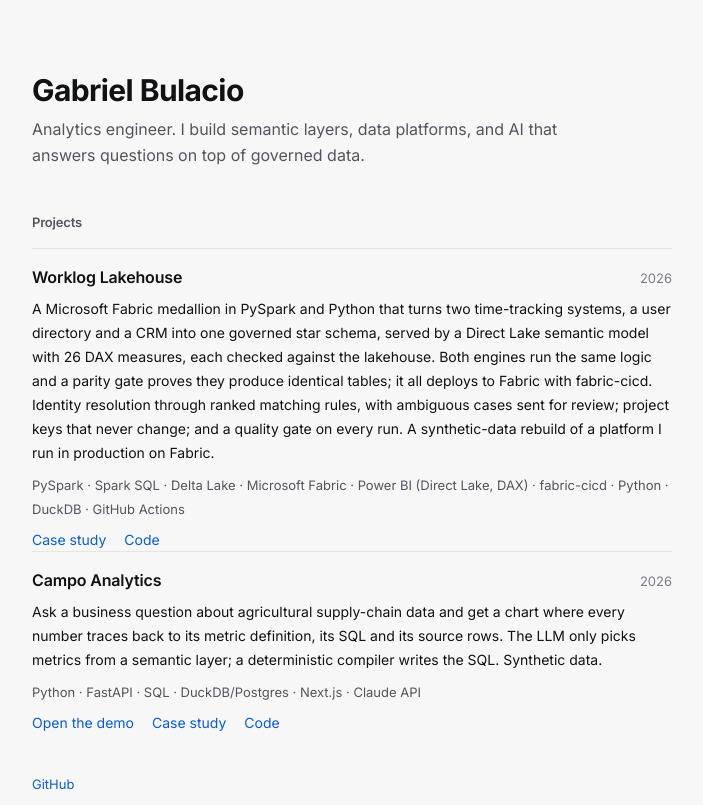
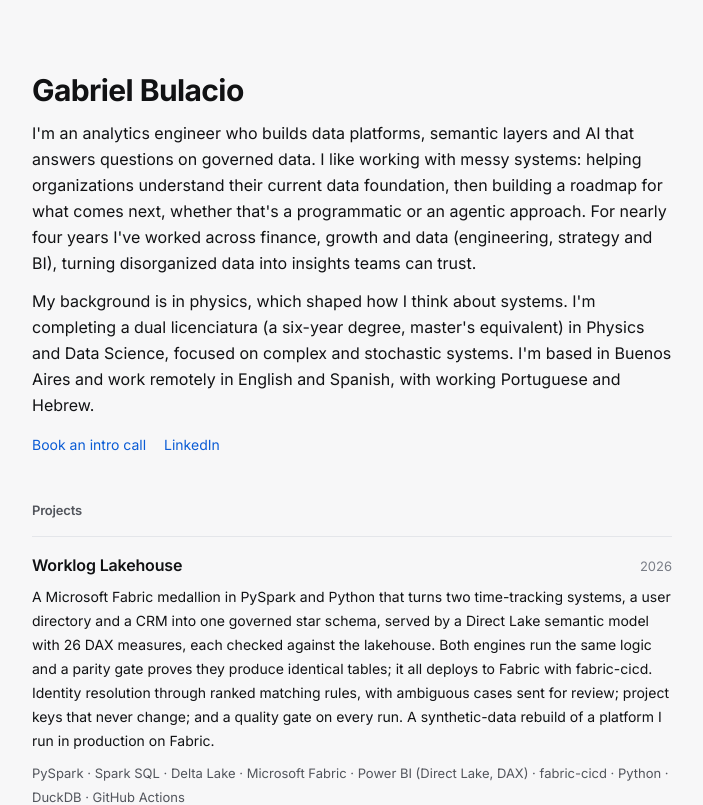
Before and after one commit to gabebulacio/campo-analytics, a Next.js app in the folder apps/web/: page / in a window 1280 px wide. Shown: the top 805 px of the page, without its empty margins (288-991 px from the left). Built offline with nearby package versions, Linux system fonts and the light colour scheme.

Commit message:
Replace the personal page tagline with a longer intro and add Calendly and LinkedIn links

```diff
--- a/apps/web/app/globals.css
+++ b/apps/web/app/globals.css
@@ -307,7 +307,8 @@ table.simple td.r, table.simple th.r { text-align: end; }
 /* ---------- personal page */
 .site { max-width: 680px; margin: 0 auto; padding: 72px 20px 64px; display: flex; flex-direction: column; gap: 40px; }
 .site h1 { font-size: 30px; line-height: 36px; }
-.site header p { margin-top: 8px; font-size: 16px; line-height: 26px; max-width: 56ch; }
+.site header p { margin-top: 12px; font-size: 16px; line-height: 26px; max-width: 64ch; }
+.site header .site-links { margin-top: 16px; }
 .site-h { font-size: 13px; font-weight: 600; color: var(--ink-2); margin-bottom: 12px; }
 .site-project { border-top: 1px solid var(--line); padding-top: 16px; display: flex; flex-direction: column; gap: 8px; }
 .site-project p { line-height: 24px; }
--- a/apps/web/app/page.tsx
+++ b/apps/web/app/page.tsx
@@ -9,7 +9,21 @@ export default function Home() {
     <main className="site">
       <header>
         <h1>Gabriel Bulacio</h1>
-        <p className="muted">Analytics engineer. I build semantic layers, data platforms, and AI that answers questions on top of governed data.</p>
+        <p>
+          I&apos;m an analytics engineer who builds data platforms, semantic layers and AI that answers questions on governed data. I like
+          working with messy systems: helping organizations understand their current data foundation, then building a roadmap for what
+          comes next, whether that&apos;s a programmatic or an agentic approach. For nearly four years I&apos;ve worked across finance, growth
+          and data (engineering, strategy and BI), turning disorganized data into insights teams can trust.
+        </p>
+        <p>
+          My background is in physics, which shaped how I think about systems. I&apos;m completing a dual licenciatura (a
+          six-year degree, master&apos;s equivalent) in Physics and Data Science, focused on complex and stochastic systems. I&apos;m based in
+          Buenos Aires and work remotely in English and Spanish, with working Portuguese and Hebrew.
+        </p>
+        <div className="site-links">
+          <a href="https://calendly.com/gabrielbulacio/intro-meeting">Book an intro call</a>
+          <a href="https://www.linkedin.com/in/gabulacio/">LinkedIn</a>
+        </div>
       </header>
 
       <section>
```
Also changed, not shown: 1 other file (tests, documents, lock files or other folders).
